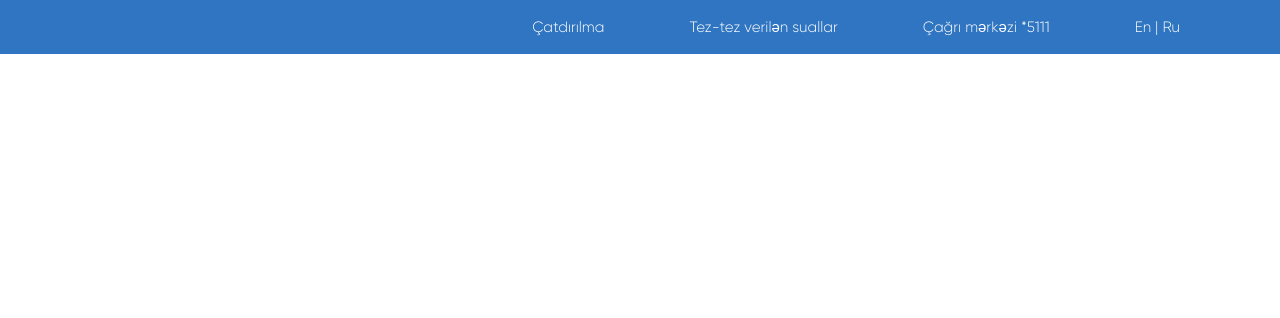
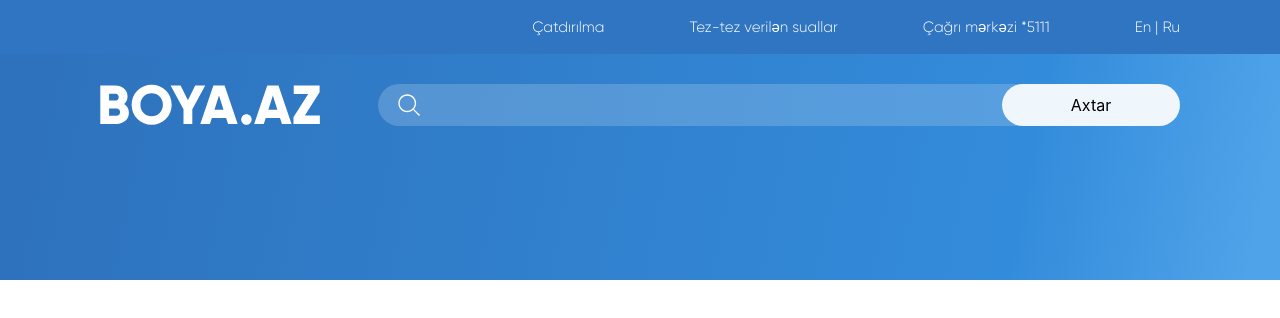
Before and after one commit to farid95g/BCP-frontend-task, a plain HTML site: page index.html in a window 1280 px wide. Drawn offline with nearby package versions, Linux system fonts and the light colour scheme.

Commit message:
header logo and searchbar

```diff
--- a/index.html
+++ b/index.html
@@ -1,23 +1,27 @@
 <!DOCTYPE html>
 <html lang="en">
+
 <head>
   <meta charset="UTF-8">
   <meta http-equiv="X-UA-Compatible" content="IE=edge">
   <meta name="viewport" content="width=device-width, initial-scale=1.0">
   <!-- bootstrap cdn -->
-  <link rel="stylesheet" href="https://cdn.jsdelivr.net/npm/bootstrap@4.6.1/dist/css/bootstrap.min.css" integrity="sha384-zCbKRCUGaJDkqS1kPbPd7TveP5iyJE0EjAuZQTgFLD2ylzuqKfdKlfG/eSrtxUkn" crossorigin="anonymous" />
+  <link rel="stylesheet" href="https://cdn.jsdelivr.net/npm/bootstrap@4.6.1/dist/css/bootstrap.min.css"
+    integrity="sha384-zCbKRCUGaJDkqS1kPbPd7TveP5iyJE0EjAuZQTgFLD2ylzuqKfdKlfG/eSrtxUkn" crossorigin="anonymous" />
 
   <!-- css file -->
   <link rel="stylesheet" href="scss/app.css" />
   <title>Document</title>
 </head>
+
 <body>
   <!-- header -->
   <header class="header">
+    <!-- header top section -->
     <div class="header__top">
       <div class="row h-100">
         <div class="col-12 d-flex justify-content-end">
-          <ul class="list-unstyled d-flex">
+          <ul class="list-unstyled d-flex wrapper">
             <li>
               <a href="#">Çatdırılma</a>
             </li>
@@ -34,7 +38,45 @@
         </div>
       </div>
     </div>
+    <!-- header top section -->
+
+    <!-- header logo and search -->
+    <div class="header__search wrapper">
+      <div class="row">
+        <div class="col-xl-3">
+          <!-- logo -->
+          <div class="logo">
+            <a href="index.html">
+              <img src="assets/images/logo.svg" alt="boya.az logo" />
+            </a>
+          </div>
+          <!-- logo -->
+        </div>
+
+        <div class="col-xl-9">
+          <!-- search -->
+          <div class="search h-100">
+            <div class="h-100">
+              <div class="search__input position-relative h-100">
+                <div class="input h-100 w-100">
+                  <input type="search" class="input__round">
+                </div>
+
+                <img src="assets/icons/search.svg" alt="search" class="position-absolute" />
+
+                <div class="button">
+                  <button class="button__round position-absolute">Axtar</button>
+                </div>
+              </div>
+            </div>
+          </div>
+          <!-- search -->
+        </div>
+      </div>
+    </div>
+    <!-- header logo and search -->
   </header>
   <!-- header -->
 </body>
+
 </html>
--- a/scss/abstracts/_variables.scss
+++ b/scss/abstracts/_variables.scss
@@ -1,6 +1,8 @@
 // colors
 $blue: #2F75C1;
 $white: #FFFFFF;
+$blue-gradient: linear-gradient(101.48deg, #2D6DB7 -10.82%, #338CDB 79.4%, rgba(53, 149, 229, 0.87) 97.59%);
+$light-blue: rgba(173, 205, 236, 0.3);
 
 // fonts
 $main-font: "Gilroy", sans-serif;
@@ -10,3 +12,9 @@ $small-fs: .938rem;
 
 // font weights
 $light: 400;
+
+// spacing
+$header-padding: 100px;
+
+// border radiuses
+$form-round: 67px;
--- a/scss/app.scss
+++ b/scss/app.scss
@@ -4,5 +4,8 @@
 // import abstracts
 @import "abstracts/all";
 
+// import components
+@import "components/all";
+
 // import layout
 @import "layout/all";
--- a/scss/base/_reset.scss
+++ b/scss/base/_reset.scss
@@ -14,3 +14,10 @@ a, a:hover {
   text-decoration: none !important;
   color: inherit;
 }
+
+// removing outline from form elements
+input, input:focus,
+button, button:focus {
+  outline: none;
+  border: none;
+}
--- /dev/null
+++ b/scss/components/_all.scss
@@ -0,0 +1,2 @@
+// form elements
+@import "./form";
--- /dev/null
+++ b/scss/components/_form.scss
@@ -0,0 +1,17 @@
+.button {
+  &__round {
+    border-radius: $form-round;
+    background-color: rgba(255, 255, 255, 0.9);
+    height: 100%;
+    width: 178px;
+  }
+}
+
+.input {
+  &__round {
+    border-radius: $form-round;
+    width: 100%;
+    height: 100%;
+    color: $white;
+  }
+}
--- a/scss/layout/_all.scss
+++ b/scss/layout/_all.scss
@@ -1,2 +1,5 @@
 // header styles
 @import "./header";
+
+// common styles
+@import "./common";
--- /dev/null
+++ b/scss/layout/_common.scss
@@ -0,0 +1,4 @@
+// main wrapper padding
+.wrapper {
+  padding: 0 $header-padding;
+}
--- a/scss/layout/_header.scss
+++ b/scss/layout/_header.scss
@@ -1,4 +1,8 @@
 .header {
+  height: 280px;
+  background: $blue-gradient;
+
+  // top section styles
   &__top {
     height: 54px;
     background-color: $blue;
@@ -29,4 +33,29 @@
       }
     }
   }
+
+  // logo and search section styles
+  &__search {
+    margin: 30px 0;
+
+    .search {
+      &__input {
+        input {
+          background-color: $light-blue;
+          text-indent: 3.25rem;
+        }
+
+        img {
+          left: 20px;
+          top: 50%;
+          transform: translateY(-50%);
+        }
+
+        button {
+          right: 0;
+          top: 0;
+        }
+      }
+    }
+  }
 }
```
Also changed, not shown: assets/icons/search.svg (added), assets/images/logo.svg (added), scss/app.css, 1 other file.
